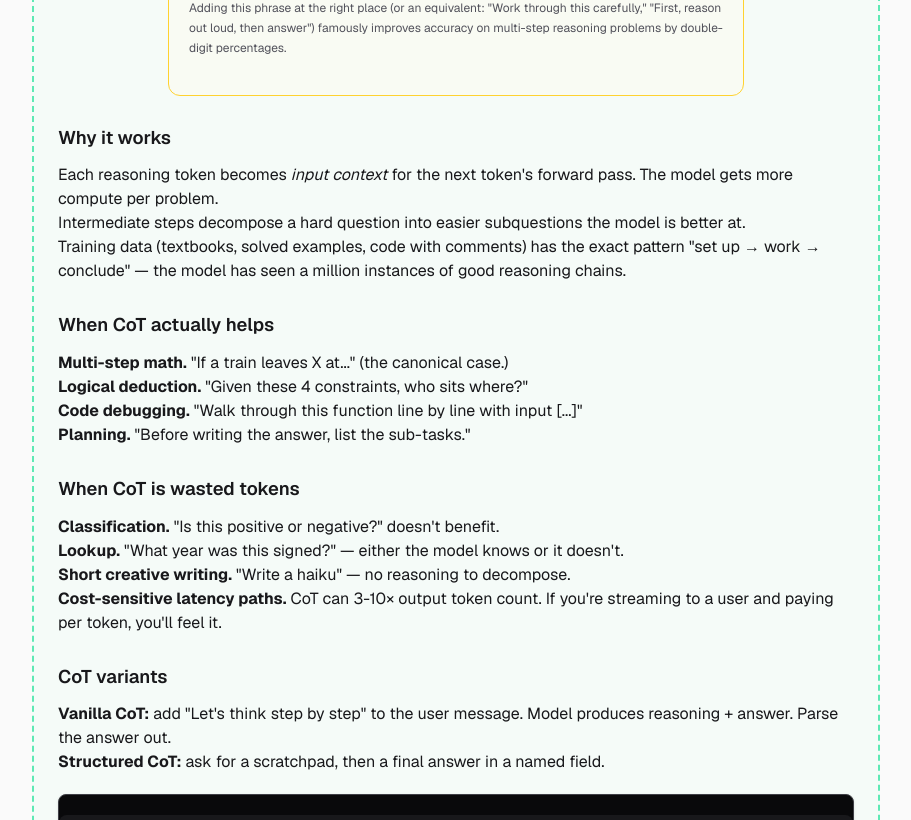
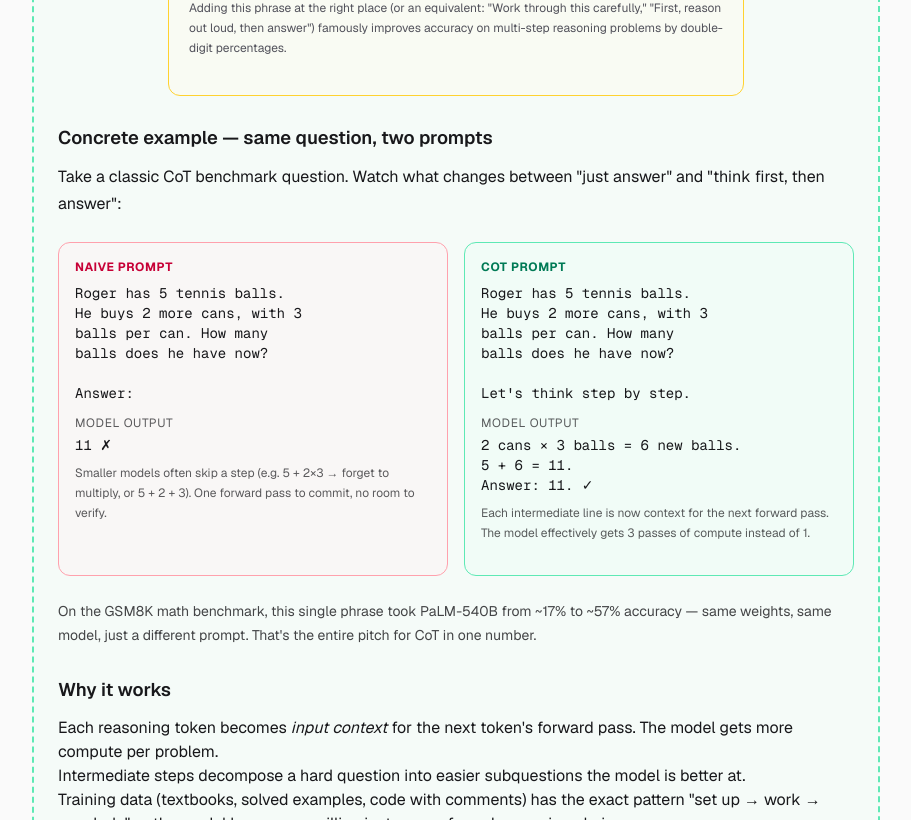
Before and after one commit to aditya-shah73/skillforge, a Next.js app: page /modules/prompt-engineering in a window 1280 px wide. Shown: the part 11180-12000 px from the top of the page, without its empty margins (184-1095 px from the left). Built offline with nearby package versions, Linux system fonts and the light colour scheme.

Commit message:
fix coursework

```diff
--- a/app/modules/prompt-engineering/page.tsx
+++ b/app/modules/prompt-engineering/page.tsx
@@ -410,6 +410,46 @@ ITEMS:`}</pre>
           </p>
         </div>
 
+        <h3>Concrete example — same question, two prompts</h3>
+        <p>
+          Take a classic CoT benchmark question. Watch what changes between &quot;just answer&quot; and &quot;think first, then answer&quot;:
+        </p>
+        <div className="not-prose my-6 grid gap-4 md:grid-cols-2">
+          <div className="p-4 rounded-xl border border-rose-300 dark:border-rose-800 bg-rose-50/40 dark:bg-rose-950/30">
+            <div className="text-xs uppercase tracking-wider text-rose-700 dark:text-rose-400 font-bold mb-2">Naive prompt</div>
+            <div className="text-sm font-mono whitespace-pre-wrap mb-3">{`Roger has 5 tennis balls.
+He buys 2 more cans, with 3
+balls per can. How many
+balls does he have now?
+
+Answer:`}</div>
+            <div className="text-xs uppercase tracking-wider opacity-70 mb-1">Model output</div>
+            <div className="text-sm font-mono">11 ✗</div>
+            <p className="text-xs mt-2 m-0 opacity-70">
+              Smaller models often skip a step (e.g. 5 + 2×3 → forget to multiply, or 5 + 2 + 3). One forward pass to commit, no room to verify.
+            </p>
+          </div>
+          <div className="p-4 rounded-xl border border-emerald-300 dark:border-emerald-800 bg-emerald-50/40 dark:bg-emerald-950/30">
+            <div className="text-xs uppercase tracking-wider text-emerald-700 dark:text-emerald-400 font-bold mb-2">CoT prompt</div>
+            <div className="text-sm font-mono whitespace-pre-wrap mb-3">{`Roger has 5 tennis balls.
+He buys 2 more cans, with 3
+balls per can. How many
+balls does he have now?
+
+Let's think step by step.`}</div>
+            <div className="text-xs uppercase tracking-wider opacity-70 mb-1">Model output</div>
+            <div className="text-sm font-mono whitespace-pre-wrap">{`2 cans × 3 balls = 6 new balls.
+5 + 6 = 11.
+Answer: 11. ✓`}</div>
+            <p className="text-xs mt-2 m-0 opacity-70">
+              Each intermediate line is now context for the next forward pass. The model effectively gets 3 passes of compute instead of 1.
+            </p>
+          </div>
+        </div>
+        <p className="text-sm opacity-80">
+          On the GSM8K math benchmark, this single phrase took PaLM-540B from ~17% to ~57% accuracy — same weights, same model, just a different prompt. That&apos;s the entire pitch for CoT in one number.
+        </p>
+
         <h3>Why it works</h3>
         <ul>
           <li>Each reasoning token becomes <em>input context</em> for the next token&apos;s forward pass. The model gets more compute per problem.</li>
--- a/app/modules/recap/page.tsx
+++ b/app/modules/recap/page.tsx
@@ -317,6 +317,9 @@ Token IDs:       [17321, 310, 6990, 3957, 13174, 295, 7943, 33]`}</CodeBlock>
         <p>
           You&apos;re left with one score per token in the vocabulary — <strong>logits</strong>. These aren&apos;t probabilities yet.
         </p>
+        <p className="text-sm opacity-80">
+          <em>Etymology aside:</em> &quot;logit&quot; comes from <em>log-odds</em> (the logarithm of an odds ratio) — a real-numbered score on (−∞, +∞). Softmax is what turns log-odds into probabilities on [0, 1]. So &quot;logits&quot; literally means &quot;the things that, when softmaxed, become probabilities.&quot;
+        </p>
 
         <h3>Softmax turns logits into a probability distribution</h3>
         <p>You met softmax in Module 4 (output layer of the digit classifier). Exactly the same formula:</p>
@@ -337,6 +340,7 @@ Token IDs:       [17321, 310, 6990, 3957, 13174, 295, 7943, 33]`}</CodeBlock>
           <li><strong>Greedy (temperature = 0):</strong> always pick the argmax. Deterministic. Can be robotic.</li>
           <li><strong>Temperature sampling:</strong> divide logits by <code>T</code> before softmax. <code>T &lt; 1</code> sharpens (more predictable), <code>T &gt; 1</code> flattens (more creative, more risk of nonsense).</li>
           <li><strong>Top-p / nucleus:</strong> restrict to the smallest set of tokens whose total probability exceeds <code>p</code> (e.g. 0.9), then sample from just those. Cuts off the long tail of nonsense without being overly rigid.</li>
+          <li><strong>Beam search:</strong> instead of committing to one token at each step, keep the top-<code>k</code> partial sequences (&quot;beams&quot;) and expand each. At the end, return the highest-scoring full sequence. Common in translation and summarization, where a globally fluent output beats a locally greedy one. Rare in modern chat decoders — it tends to produce bland, repetitive text and doesn&apos;t mix well with sampling.</li>
         </ul>
 
         <p>The math behind temperature is one line:</p>
--- a/app/modules/tokenization/page.tsx
+++ b/app/modules/tokenization/page.tsx
@@ -130,6 +130,18 @@ flowchart TD
         </Callout>
 
         <Mermaid chart={bpeFlowchart} />
+
+        <Callout variant="warn" title="The tokenizer is welded to the model — you can't swap them">
+          <p className="m-0">
+            Each model ships with one specific tokenizer. The vocabulary it learned (which token IDs map to which chunks of text) is baked into <em>both</em> the embedding table at the model&apos;s input and the projection matrix at its output. Swap the tokenizer and every ID points to the wrong row — the model produces gibberish. This is why Anthropic&apos;s tokenizer ≠ OpenAI&apos;s tokenizer ≠ Llama&apos;s tokenizer, and why your token counts will differ between providers for the exact same prompt. When you switch models, you switch tokenizers — they come as a pair.
+          </p>
+        </Callout>
+
+        <Callout variant="info" title='"Tokenizer" vs "encoder" — two different things, often confused'>
+          <p className="m-0">
+            <strong>Tokenizer</strong> = text → integer IDs (BPE; what we&apos;re doing in this module). <strong>Encoder</strong> = integer IDs (or one-hot vectors) → dense float vectors (what the embedding layer + transformer stack do, starting in Module 6). The tokenizer is a fixed lookup; the encoder is a trained neural network. People say &quot;encode the text&quot; for both, which is where the confusion comes from. From here on we&apos;ll keep them straight: <em>tokenize</em> first, then <em>embed</em>, then <em>encode</em> through the transformer.
+          </p>
+        </Callout>
 
         <Quiz
           question="Why is the &apos;chunks&apos; approach (Option B) smarter than giving every word its own number?"
```
